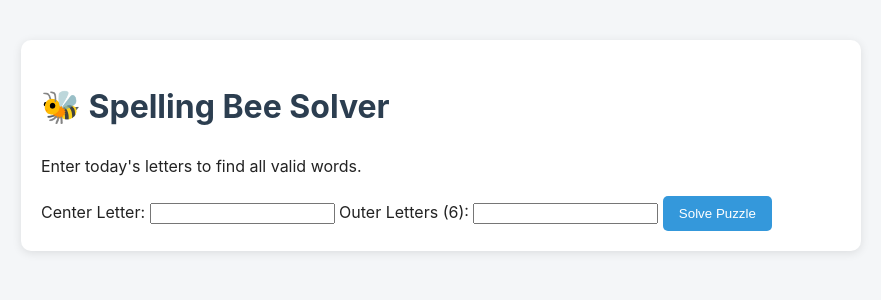
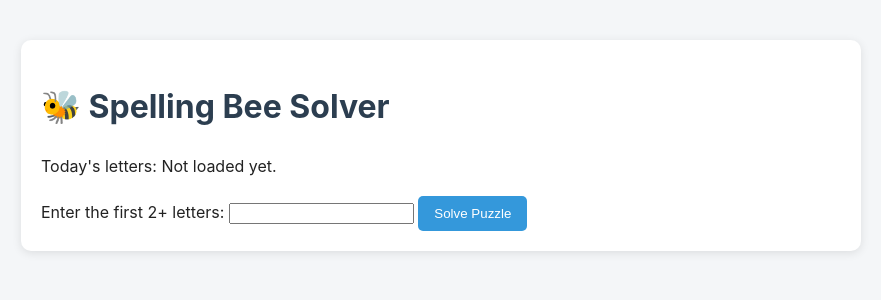
Before and after one commit to dazzag24/spelling-bee-solver, a Flask app: page / in a window 1280 px wide. Shown: the top 300 px of the page, without its empty margins (199-1080 px from the left). Run offline with Flask 3, Linux system fonts and the light colour scheme; data that the repository does not hold is empty; parts of the project's set-up code (start-up, migrations or seed data) failed here and were passed over.

Commit message:
Update to use playwright to grab the letters and wordlist from the spellbee.org site itself.

```diff
--- a/app/app.py
+++ b/app/app.py
@@ -1,26 +1,59 @@
-# app/app.py
-import re
-import os
 from flask import Flask, render_template, request, jsonify
+import asyncio
+from datetime import datetime
+from apscheduler.schedulers.background import BackgroundScheduler
+from playwright.async_api import async_playwright
 
 app = Flask(__name__)
 
-# Load word list
-WORD_LIST_PATH = os.getenv('WORD_LIST_PATH', '/app/words.txt')
 word_set = set()
+letters = []
+center_letter = ""
 
-def load_words():
-    global word_set
-    try:
-        with open(WORD_LIST_PATH, 'r', encoding='utf-8', errors='ignore') as f:
-            word_set = {
-                w.strip().lower()
-                for w in f
-                if re.fullmatch(r"[a-zA-Z]{4,}", w.strip())
-            }
-        print(f"✅ Loaded {len(word_set)} words.")
-    except Exception as e:
-        print(f"❌ Failed to load words: {e}")
+async def fetch_spellbee_data():
+    global word_set, letters
+    today = datetime.now().strftime("%Y-%m-%d")
+    url = "https://spellbee.org/"
+    async with async_playwright() as p:
+        browser = await p.chromium.launch(headless=True)
+        page = await browser.new_page()
+        await page.goto(url)
+        # Get today's letters
+        letters_js = f'window.games["{today}"].data.letters'
+        center_letters_js = f'window.games["{today}"].data.center_letter'
+        dictionary_js = f'window.games["{today}"].data.dictionary'
+        try:
+            center_letter = await page.evaluate(center_letters_js)
+            if not center_letter or not isinstance(center_letter, str) or len(center_letter) != 1:
+                print(f"❌ No center letter found for {today}")
+                center_letter = ""
+            else:
+                print(f"✅ Loaded center letter for {today}: {center_letter}")
+            letters = await page.evaluate(letters_js)
+            if not letters or len(letters) != 7:
+                print(f"❌ No letters found for {today}")
+                letters = []
+            else:
+                print(f"✅ Loaded letters for {today}: {letters}")
+            dictionary = await page.evaluate(dictionary_js)
+            if not dictionary:
+                print(f"❌ No dictionary found for {today}")
+                word_set = set()
+            else:
+                word_set = set(w.lower() for w in dictionary if isinstance(w, str) and len(w) >= 4)
+                print(f"✅ Loaded {len(word_set)} words for {today}")
+        except Exception as e:
+            print(f"❌ Failed to fetch data: {e}")
+            word_set = set()
+        await browser.close()
+
+def schedule_spellbee_fetch():
+    loop = asyncio.get_event_loop()
+    loop.create_task(fetch_spellbee_data())
+
+scheduler = BackgroundScheduler()
+scheduler.add_job(lambda: asyncio.run(fetch_spellbee_data()), 'cron', hour=1, minute=0)
+scheduler.start()
 
 @app.route("/")
 def index():
@@ -28,16 +61,18 @@ def index():
 
 @app.route("/solve", methods=["POST"])
 def solve():
-    center = request.json.get("center", "").strip().lower()
-    outer = [c.strip().lower() for c in request.json.get("outer", [])]
+    global letters
+    if not letters or len(letters) != 7:
+        return jsonify({"error": "Letters not loaded yet."}), 503
 
-    # Validate
-    if len(center) != 1 or not center.isalpha():
-        return jsonify({"error": "Center must be a single letter."}), 400
-    if len(outer) != 6 or not all(len(c) == 1 and c.isalpha() for c in outer):
-        return jsonify({"error": "Outer must be 6 single letters."}), 400
+    data = request.get_json() or {}
+    prefix = (data.get("prefix") or "").lower().strip()
 
-    allowed = set(outer + [center])
+    if not prefix or len(prefix) < 2:
+        return jsonify({"error": "Please enter at least 2 starting letters."}), 400
+
+    center = letters[0].lower()
+    allowed = set(letters)
     valid = []
 
     for word in word_set:
@@ -46,6 +81,8 @@ def solve():
         if not set(word).issubset(allowed):
             continue
         if center not in word:
+            continue
+        if not word.startswith(prefix):
             continue
         valid.append(word)
 
@@ -56,6 +93,11 @@ def solve():
         "pangrams": [w for w in valid if set(w) == allowed]
     })
 
+@app.route("/letters")
+def get_letters():
+    global letters
+    return jsonify({"letters": letters})
+
 @app.route("/search")
 def search():
     query = request.args.get("q", "").lower()
@@ -64,9 +106,9 @@ def search():
     return jsonify([w for w in app.all_words if w.startswith(query)])
 
 with app.app_context():
-    print("🧠 Loading word list...")
-    load_words()
-    print("✅ Word list loaded. Server ready!")
+    print("🧠 Fetching today's SpellBee data...")
+    asyncio.run(fetch_spellbee_data())
+    print("✅ SpellBee data loaded. Server ready!")
 
 if __name__ == "__main__":
     app.run(host="0.0.0.0", port=8080)
--- a/app/templates/form.html
+++ b/app/templates/form.html
@@ -11,20 +11,12 @@
 <body>
   <div class="container">
     <h1>🐝 Spelling Bee Solver</h1>
-    <p>Enter today's letters to find all valid words.</p>
+    <p>Today's letters: <span id="todaysLetters"></span></p>
 
     <form id="puzzleForm">
-      <label>
-        Center Letter:
-        <input type="text" id="center" maxlength="1" required placeholder="" />
-      </label>
-
-      <label>
-        Outer Letters (6):
-        <input type="text" id="outer" maxlength="6" required placeholder="" />
-      </label>
-
-      <button type="submit">Solve Puzzle</button>
+      <label for="prefixInput">Enter the first 2+ letters:</label>
+      <input type="text" id="prefixInput" minlength="2" maxlength="7" required pattern="[a-zA-Z]{2,7}" />
+      <button type="submit" id="solveBtn" disabled>Solve Puzzle</button>
     </form>
 
     <div id="result" style="display:none;">
@@ -40,21 +32,36 @@
 
   <script>
     let allWords = [];
+    let todaysLetters = "";
+
+    // Fetch today's letters from the backend
+    async function fetchLetters() {
+      const resp = await fetch("/letters");
+      const data = await resp.json();
+      if (data.letters && data.letters.length === 7) {
+        todaysLetters = data.letters.join(" ");
+        document.getElementById("todaysLetters").textContent = todaysLetters;
+      } else {
+        document.getElementById("todaysLetters").textContent = "Not loaded yet.";
+      }
+    }
+    fetchLetters();
+
+    const prefixInput = document.getElementById("prefixInput");
+    const solveBtn = document.getElementById("solveBtn");
+
+    prefixInput.addEventListener("input", () => {
+      solveBtn.disabled = prefixInput.value.length < 2;
+    });
 
     document.getElementById("puzzleForm").onsubmit = async (e) => {
       e.preventDefault();
-      const center = document.getElementById("center").value.trim();
-      const outer = Array.from(document.getElementById("outer").value.trim().replace(/\s+/g, ""));
-
-      if (outer.length !== 6) {
-        showError("Please enter exactly 6 outer letters.");
-        return;
-      }
+      const prefix = prefixInput.value.trim().toLowerCase();
 
       const resp = await fetch("/solve", {
         method: "POST",
         headers: { "Content-Type": "application/json" },
-        body: JSON.stringify({ center, outer })
+        body: JSON.stringify({ prefix })
       });
 
       const data = await resp.json();
--- a/docker-compose.yaml
+++ b/docker-compose.yaml
@@ -3,7 +3,4 @@ services:
     build: .
     ports:
       - "8080:8080"
-    volumes:
-      - ./app/uploads:/app/uploads
-      - ./words.txt:/app/words.txt
     restart: unless-stopped
--- a/requirements.txt
+++ b/requirements.txt
@@ -1,3 +1,5 @@
 Flask
 Werkzeug
 numpy
+apscheduler
+playwright==1.54.0
```
Also changed, not shown: 3 other files.
